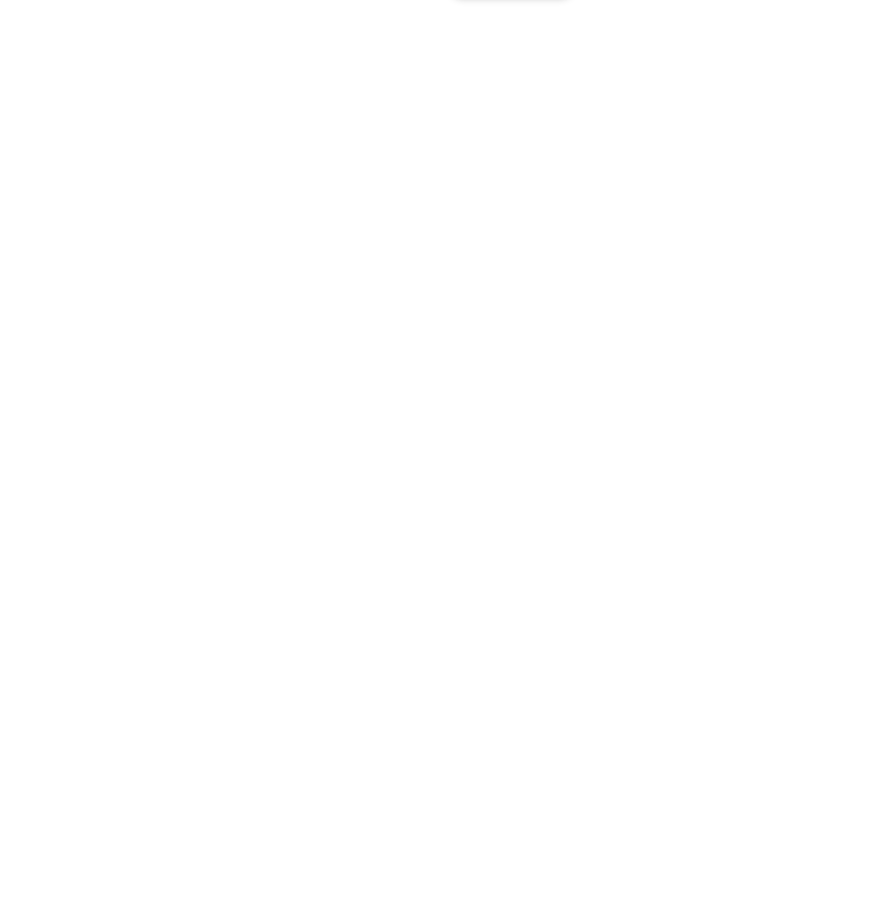
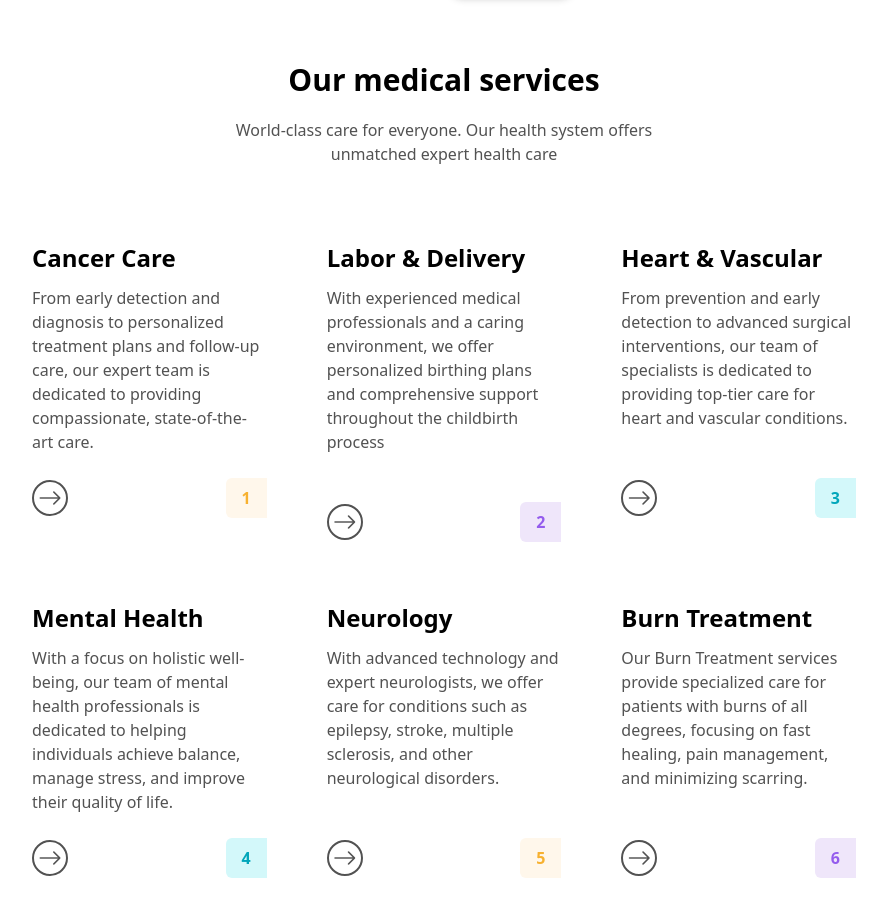
Before and after one commit to adoumadje/medicare-frontend, an Angular app: page / in a window 1280 px wide. Shown: the part 2090-3006 px from the top of the page, without its empty margins (196-1083 px from the left). Before the commit the page ends 2344 px from the top, so only its background shows below. Built offline with nearby package versions, Linux system fonts and the light colour scheme.

Commit message:
our nmedical services

```diff
--- a/src/app/components/patient/home-page/home-page.component.html
+++ b/src/app/components/patient/home-page/home-page.component.html
@@ -76,7 +76,7 @@
         </div>
     </div>
 </div>
-<div class="px-13 flex justify-between pb-64">
+<div class="px-13 flex justify-between pb-16">
     <div>
         <div class="relative w-102 h-96 p-5 pb-0 rounded me-4 bg-myYellow flex flex-col justify-end">
             <img class="w-56 mx-auto" src="doctor-1-removebg-preview.png" alt="doctor">
@@ -110,3 +110,69 @@
         >Learn More</button>
     </div>
 </div>
+<div class="px-13 pb-64">
+    <h2 class="font-semibold text-3xl mb-5 text-center">Our medical services</h2>
+    <p class="text-myBlack text-center mx-auto w-140 pb-14">World-class care for everyone. Our health system offers <br>unmatched expert health care</p>
+    <div class="grid grid-cols-3 grid-rows-2 gap-5">
+        <div class="p-5">
+            <h4 class="font-semibold text-2xl mb-3">Cancer Care</h4>
+            <p class="text-myBlack mb-6">From early detection and diagnosis to personalized treatment plans and follow-up care, our expert team is dedicated to providing compassionate, state-of-the-art care.</p>
+            <div class="flex justify-between items-center">
+                <button class="flex items-center justify-center w-9 h-9 rounded-full border-2 border-myBlack cursor-pointer">
+                    <i class="bi bi-arrow-right text-2xl text-myBlack"></i>
+                </button>
+                <span class="bg-lightYellow text-myYellow px-4 py-2 rounded-l-md font-semibold">1</span>
+            </div>
+        </div>
+        <div class="p-5">
+            <h4 class="font-semibold text-2xl mb-3">Labor & Delivery</h4>
+            <p class="text-myBlack mb-6">With experienced medical professionals and a caring environment, we offer personalized birthing plans and comprehensive support throughout the childbirth process <br>  <span class="invisible">d</span></p>
+            <div class="flex justify-between items-center">
+                <button class="flex items-center justify-center w-9 h-9 rounded-full border-2 border-myBlack cursor-pointer">
+                    <i class="bi bi-arrow-right text-2xl text-myBlack"></i>
+                </button>
+                <span class="bg-lightPurple text-myPurple px-4 py-2 rounded-l-md font-semibold">2</span>
+            </div>
+        </div>
+        <div class="p-5">
+            <h4 class="font-semibold text-2xl mb-3">Heart & Vascular</h4>
+            <p class="text-myBlack mb-6">From prevention and early detection to advanced surgical interventions, our team of specialists is dedicated to providing top-tier care for heart and vascular conditions. <br><span class="invisible">d</span></p>
+            <div class="flex justify-between items-center">
+                <button class="flex items-center justify-center w-9 h-9 rounded-full border-2 border-myBlack cursor-pointer">
+                    <i class="bi bi-arrow-right text-2xl text-myBlack"></i>
+                </button>
+                <span class="bg-lightGreen text-myGreen px-4 py-2 rounded-l-md font-semibold">3</span>
+            </div>
+        </div>
+        <div class="p-5">
+            <h4 class="font-semibold text-2xl mb-3">Mental Health</h4>
+            <p class="text-myBlack mb-6">With a focus on holistic well-being, our team of mental health professionals is dedicated to helping individuals achieve balance, manage stress, and improve their quality of life. </p>
+            <div class="flex justify-between items-center">
+                <button class="flex items-center justify-center w-9 h-9 rounded-full border-2 border-myBlack cursor-pointer">
+                    <i class="bi bi-arrow-right text-2xl text-myBlack"></i>
+                </button>
+                <span class="bg-lightGreen text-myGreen px-4 py-2 rounded-l-md font-semibold">4</span>
+            </div>
+        </div>
+        <div class="p-5">
+            <h4 class="font-semibold text-2xl mb-3">Neurology</h4>
+            <p class="text-myBlack mb-6">With advanced technology and expert neurologists, we offer care for conditions such as epilepsy, stroke, multiple sclerosis, and other neurological disorders. <br><span class="invisible">d</span></p>
+            <div class="flex justify-between items-center">
+                <button class="flex items-center justify-center w-9 h-9 rounded-full border-2 border-myBlack cursor-pointer">
+                    <i class="bi bi-arrow-right text-2xl text-myBlack"></i>
+                </button>
+                <span class="bg-lightYellow text-myYellow px-4 py-2 rounded-l-md font-semibold">5</span>
+            </div>
+        </div>
+        <div class="p-5">
+            <h4 class="font-semibold text-2xl mb-3">Burn Treatment</h4>
+            <p class="text-myBlack mb-6">Our Burn Treatment services provide specialized care for patients with burns of all degrees, focusing on fast healing, pain management, and minimizing scarring.  <br><span class="invisible">d</span></p>
+            <div class="flex justify-between items-center">
+                <button class="flex items-center justify-center w-9 h-9 rounded-full border-2 border-myBlack cursor-pointer">
+                    <i class="bi bi-arrow-right text-2xl text-myBlack"></i>
+                </button>
+                <span class="bg-lightPurple text-myPurple px-4 py-2 rounded-l-md font-semibold">6</span>
+            </div>
+        </div>
+    </div>
+</div>
--- a/tailwind.config.js
+++ b/tailwind.config.js
@@ -14,8 +14,11 @@
       colors: {
         myblue: '#0f49e7',
         myYellow: '#f7b130',
+        lightYellow: '#fff7eb',
         myPurple: '#945ced',
+        lightPurple: '#efe6fa',
         myGreen: '#02a6ba',
+        lightGreen: '#d3f8fa',
         myBlack: '#525252',
         dotRed: '#ee4e58',
         dotOrange: '#fb7f23',
```
